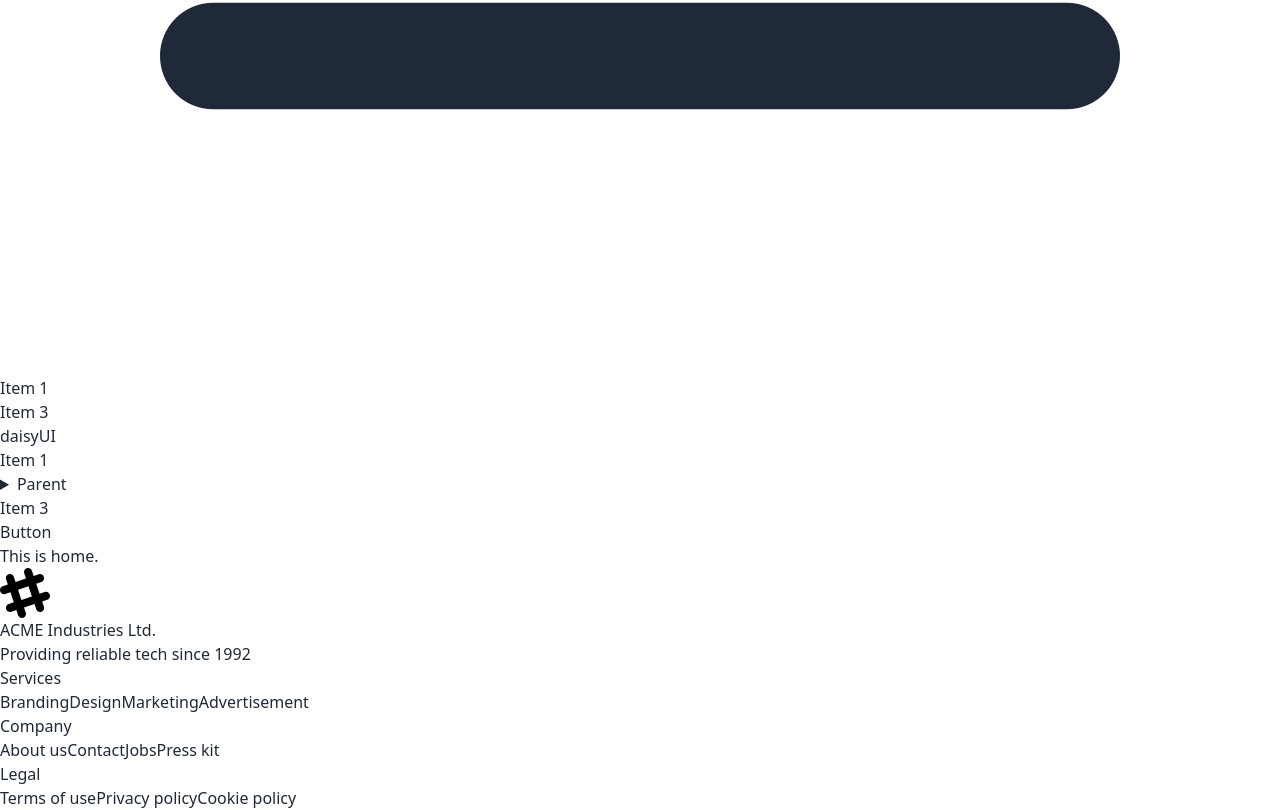
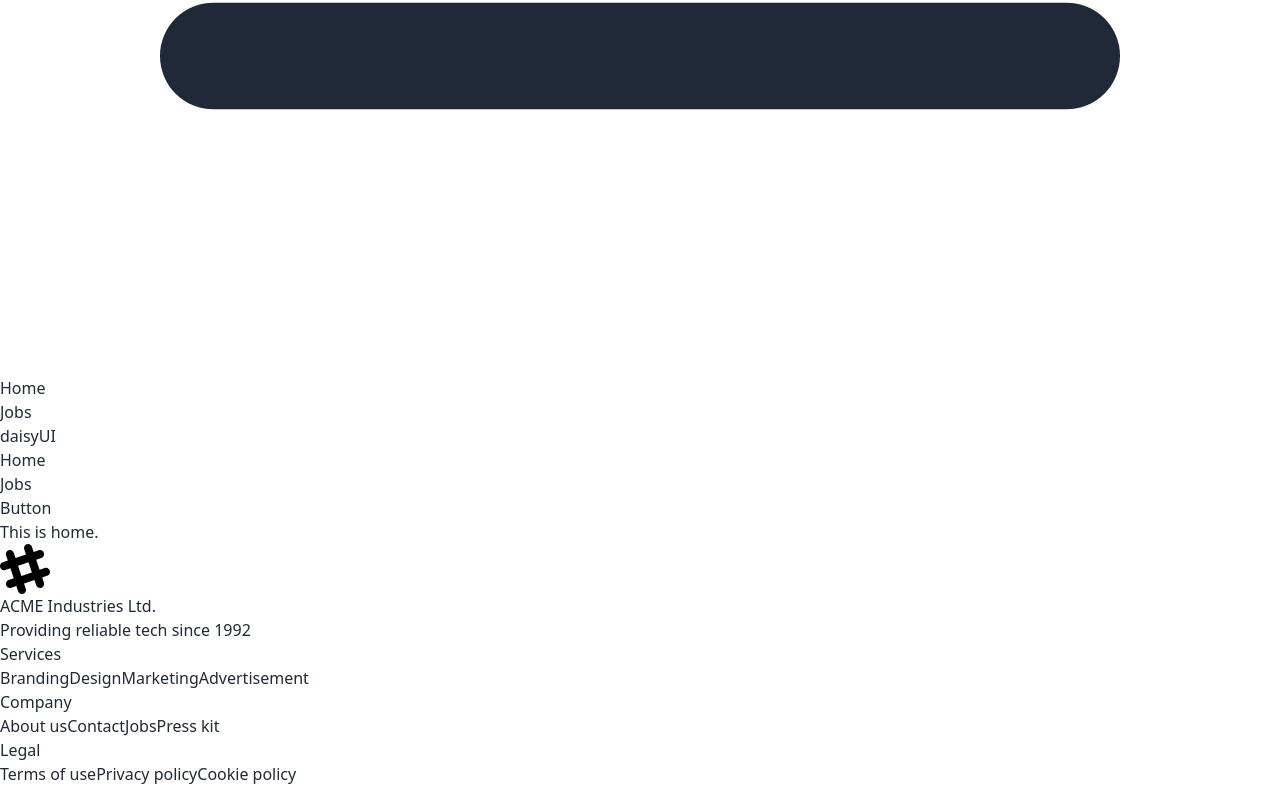
Before and after one commit to alalhosen/react-career-hub--d47, a React (Vite) app: page / in a window 1280 px wide. Shown: the part 904-1714 px from the top of the page. After the commit the page ends 1690 px from the top, so only its background shows below. Built offline with nearby package versions, Linux system fonts and the light colour scheme.

Commit message:
home add to links

```diff
--- a/src/components/Header/Header.jsx
+++ b/src/components/Header/Header.jsx
@@ -1,6 +1,17 @@
 import React from "react";
 
 const Header = () => {
+  const links = (
+    <>
+      <li>
+        <a>Home</a>
+      </li>
+      <li>
+        <a>Jobs</a>
+      </li>
+    </>
+  );
+
   return (
     <div className="navbar bg-base-100">
       <div className="navbar-start">
@@ -25,37 +36,14 @@
             tabIndex={0}
             className="menu menu-sm dropdown-content mt-3 z-[1] p-2 shadow bg-base-100 rounded-box w-52"
           >
-            <li>
-              <a>Item 1</a>
-            </li>
-            <li>
-              <a>Item 3</a>
-            </li>
+         {links}
           </ul>
         </div>
         <a className="btn btn-ghost normal-case text-xl">daisyUI</a>
       </div>
       <div className="navbar-center hidden lg:flex">
         <ul className="menu menu-horizontal px-1">
-          <li>
-            <a>Item 1</a>
-          </li>
-          <li tabIndex={0}>
-            <details>
-              <summary>Parent</summary>
-              <ul className="p-2">
-                <li>
-                  <a>Submenu 1</a>
-                </li>
-                <li>
-                  <a>Submenu 2</a>
-                </li>
-              </ul>
-            </details>
-          </li>
-          <li>
-            <a>Item 3</a>
-          </li>
+        {links}
         </ul>
       </div>
       <div className="navbar-end">
```
